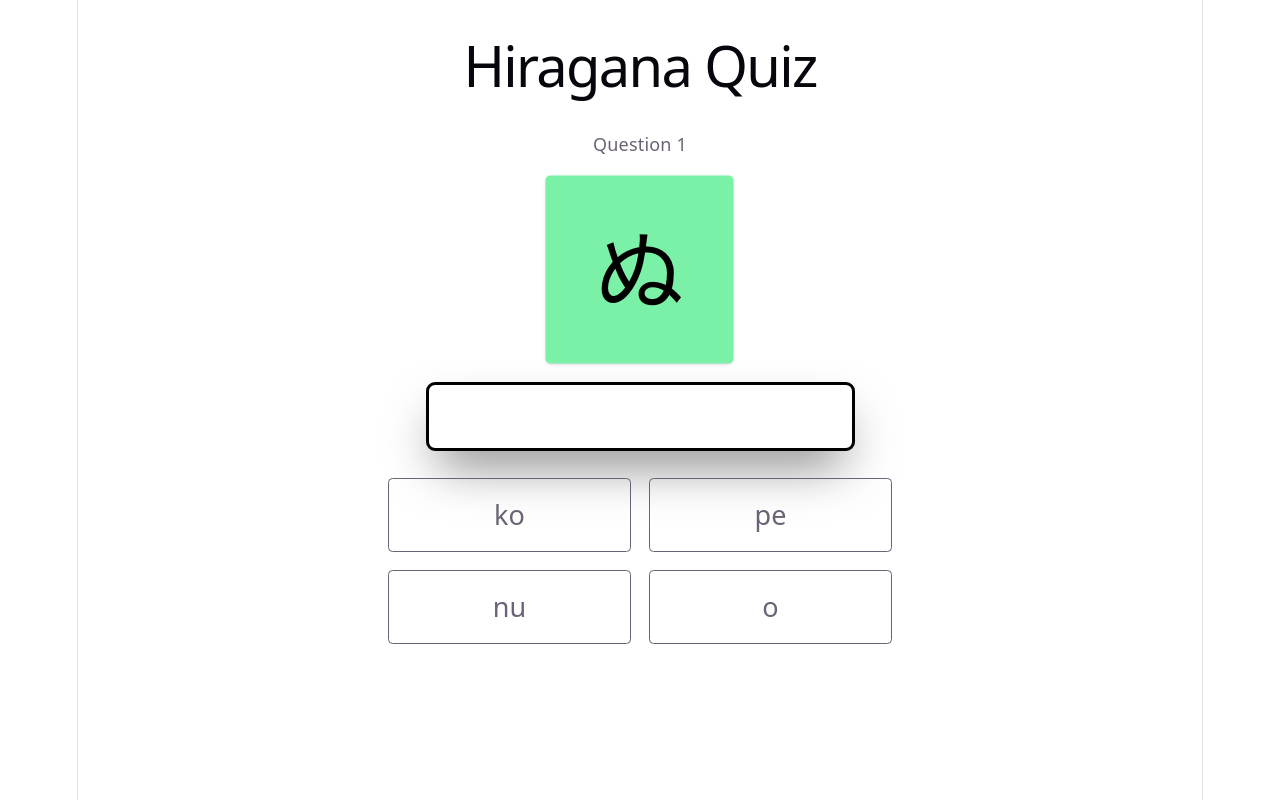
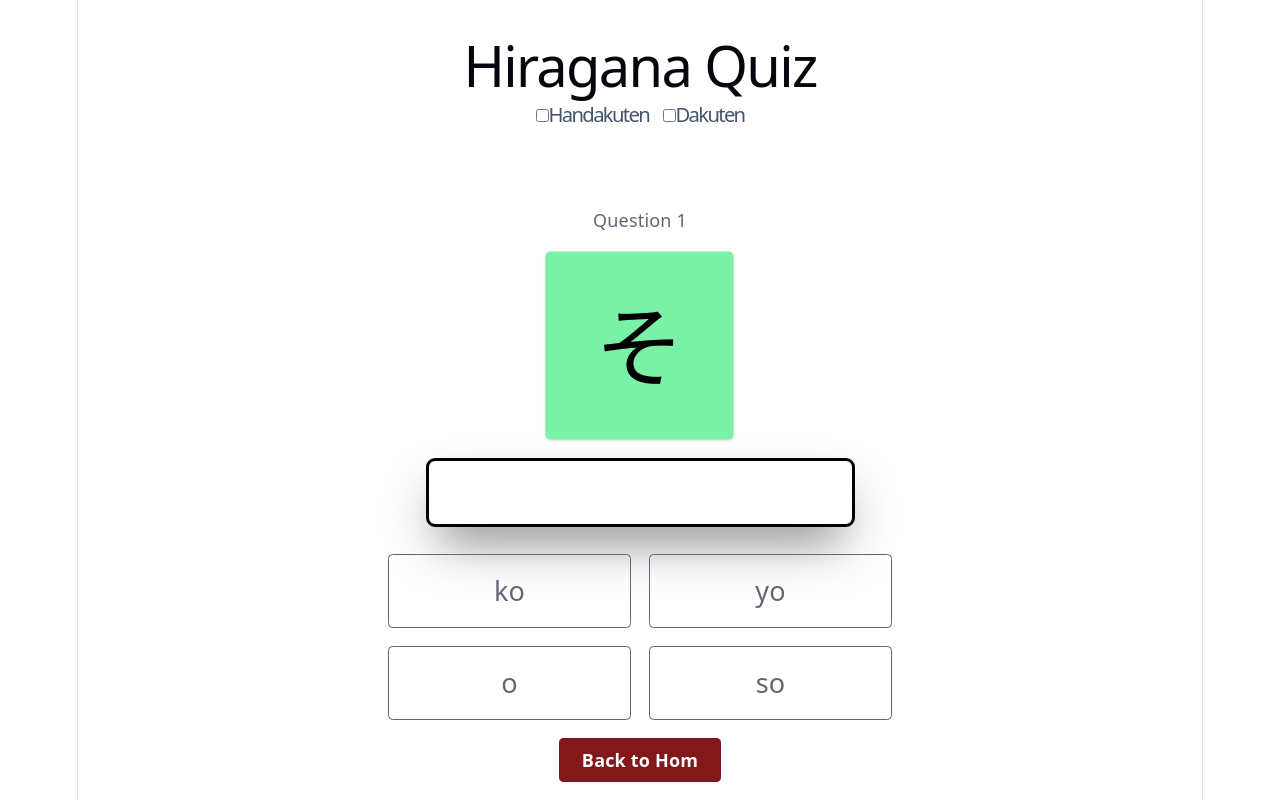
Before and after one commit to erickpurbaya/SiPalingAntek, a React (Vite) app: page /quiz/hiragana in a window 1280 px wide. Built offline with nearby package versions, Linux system fonts and the light colour scheme.

Commit message:
added Dakuten and Handakuten variation

```diff
--- a/src/App.tsx
+++ b/src/App.tsx
@@ -7,8 +7,7 @@ import './App.css'
 import { BrowserRouter, Routes, Route } from 'react-router-dom'
 import './style.css'
 import Home from "./pages/Home";
-import HiraganaQuiz from "./pages/Hiragana";
-import KatakanaQuiz from "./pages/Katakana";
+import BasicKana from "./pages/Basic";
 
 function App() {
   return (
@@ -16,14 +15,35 @@ function App() {
       <BrowserRouter>
         <Routes>
           <Route path='/' element={<Home />} />
+
+          {/* HIRAGANA ROUTE */}
           <Route
             path='/quiz/hiragana'
-            element={<HiraganaQuiz />}
+            element={<BasicKana type='hiragana' />}
           />
           <Route
+            path='/quiz/hiragana-dakuten'
+            element={<BasicKana type='hiragana' variation={['dakuten']} />}
+          />
+          <Route
+            path='/quiz/hiragana-handakuten'
+            element={<BasicKana type='hiragana' variation={['handakuten']} />}
+          />
+
+          {/* KATAKANA ROUTE */}
+          <Route
             path='/quiz/katakana'
-            element={<KatakanaQuiz />}
+            element={<BasicKana type='katakana' />}
           />
+          <Route
+            path='/quiz/katakana-dakuten'
+            element={<BasicKana type='katakana' variation={['dakuten']} />}
+          />
+          <Route
+            path='/quiz/katakana-handakuten'
+            element={<BasicKana type='katakana' variation={['handakuten']} />}
+          />
+
         </Routes>
       </BrowserRouter>
     </>
--- a/src/pages/Hiragana.tsx
+++ b/src/pages/Basic.tsx
@@ -1,51 +1,41 @@
 import { useState, useRef, useEffect } from "react";
-import { kanaList, type Kana } from "../syllabary";
+import { Link } from "react-router-dom";
+import { type Kana } from "../syllabary";
+import { generateQuestion, getKanaList } from "../utilities/quiz";
+import { AnswerSound } from "../utilities/quiz";
+import { CapitalizeFirstWord } from "../utilities/general";
 import "../style.css";
 
-function getRandomItem<T>(items: T[]): T {
-  return items[Math.floor(Math.random() * items.length)];
-}
+const variationChoice = ['handakuten', 'dakuten'];
 
-function shuffle<T>(items: T[]): T[] {
-  return [...items].sort(() => Math.random() - 0.5);
-}
+export default function BasicKana({
+    type = 'hiragana',
+    variation = ['basic']
+  } : {
+    type?: string,
+    variation?: string[] }
+  ) {
 
-const hiraganaList = kanaList.filter(
-  kana => kana.type === "hiragana"
-);
+  const [kanaVariations, setKanaVariations] = useState<string[]>(variation) // Checkboxes for kana variations
+  const [previousVariations, setPreviousVariation] = useState<string[]>(variation) // Check if the requested variations the same as before
 
-function generateQuestion() {
-  const correct = getRandomItem(hiraganaList);
+  const [requestedKana, setRequestedKana] = useState<Kana[]>(getKanaList(type, kanaVariations));
 
-  const wrongAnswers = shuffle(
-    hiraganaList.filter(
-      kana => kana.kana !== correct.kana
-    )
-  ).slice(0, 3);
+  const playCorrect = useSound(AnswerSound.correct);
+  const playCorrectStreak = useSound(AnswerSound.streak);
+  const playWrong = useSound(AnswerSound.incorrect);
 
-  const answers = shuffle([
-    correct,
-    ...wrongAnswers,
-  ]);
-
-  return {
-    correct,
-    answers,
-  };
-}
-
-export default function Hiragana() {
-  const playCorrect = useSound('/sounds/benar.mp3');
-  const playCorrectStreak = useSound('/sounds/benar-streak.mp3');
-  const playWrong = useSound('/sounds/salah.mp3');
-
-  const [typeAnswer, setTypeAnswer] = useState<string>();
+  const [typeAnswer, setTypeAnswer] = useState<string>("");
   const [correctStreak, setCcorrectStreaj] = useState<number>(0);
   const [wrongIndicator, setWrongIndicator] = useState<boolean>(false);
   const [questionNo, setQuestionNo] = useState(1);
   const [question, setQuestion] = useState(
-    generateQuestion()
+    getQuestion()
   );
+
+  function getQuestion() {
+    return generateQuestion(requestedKana);
+  }
 
   function useSound(path: string) {
     const audioRef = useRef<HTMLAudioElement | null>(null);
@@ -68,7 +58,7 @@ export default function Hiragana() {
   function nextQuestion() {
     setCcorrectStreaj(prev => prev + 1)
     setQuestionNo(prev => prev + 1);
-    setQuestion(generateQuestion());
+    setQuestion(getQuestion());
     setTypeAnswer("");
     setWrongIndicator(false);
   }
@@ -76,7 +66,7 @@ export default function Hiragana() {
   function handleAnswer(selected: Kana) {
     if (selected.kana === question.correct.kana) {
       setQuestionNo(prev => prev + 1);
-      setQuestion(generateQuestion());
+      setQuestion(getQuestion());
     } else {
       alert("Wrong!");
     }
@@ -102,11 +92,47 @@ export default function Hiragana() {
     }
   }
 
+  function renewList() {
+    const newKanaList = getKanaList(type, kanaVariations);
+
+    // Renew kana list
+    setRequestedKana(newKanaList);
+    setQuestion(getQuestion())
+
+    // Remember previously requested variations, to diable request button.
+    setPreviousVariation(kanaVariations);
+  }
+
   return (
-    <div>
+    <div className="flex flex-col h-full min-h-screen">
       <h1 className="text-3xl font-bold mb-8">
-        Hiragana Quiz
+        {CapitalizeFirstWord(type)} Quiz
+        <div className="text-lg text-slate-600 flex gap-3 justify-center">
+          {/* {CapitalizeFirstWord(variation)} */}
+          {variationChoice.map((choice) => (
+            <label key={choice}>
+              <input
+                type='checkbox'
+                checked={kanaVariations.includes(choice)}
+                onClick={() =>
+                  setKanaVariations(prev =>
+                    prev.includes(choice)
+                      ? prev.filter(item => item !== choice)
+                      : [...prev, choice]
+                  )
+                }
+              />
+              {CapitalizeFirstWord(choice)}
+            </label>
+          ))}
+        </div>
       </h1>
+
+      <button
+        onClick={renewList}
+        className="text-white font-bold rounded-lg px-5 py-2 w-fit text-center">
+          Change
+      </button>
 
       <div className="flex flex-col items-center gap-6">
         <p>Question {questionNo}</p>
@@ -145,6 +171,10 @@ export default function Hiragana() {
           ))}
         </div>
       </div>
+
+      <div className="flex-1 flex items-end justify-center">
+        <Link to='/' className="bg-red-900 text-white font-bold rounded-sm px-5 py-2 my-4">Back to Hom</Link>
+      </div>
     </div>
   );
 }
--- a/src/pages/Home.tsx
+++ b/src/pages/Home.tsx
@@ -2,12 +2,30 @@ import { Link } from 'react-router-dom';
 
 export default function Home() {
   return (
-    <div>
-        <h1 className="">Selamat Datang!</h1>
-        <h2>Silahkan pilih mode latihan.</h2>
+    <div className='p-5 relative'>
+        <h1 className="flex flex-col gap-4">Selamat Datang!
+            <p className='text-slate-500 text-lg'>Silahkan pilih mode latihan.</p>
+        </h1>
+
         <div className="flex gap-3 text-white justify-center">
-            <Link className='bg-slate-800 rounded-lg font-bold px-5 py-3 hover:bg-slate-700 duration-100 transition-all' to='/quiz/hiragana'>Hiragana</Link>
-            <Link className='bg-slate-800 rounded-lg font-bold px-5 py-3 hover:bg-slate-700 duration-100 transition-all' to='/quiz/katakana'>Katakana</Link>
+
+            {/* HIRAGANA */}
+            <div data-div='parent-button-kana' className='flex flex-col gap-4'>
+                <Link className='bg-slate-800 rounded-lg font-bold px-5 py-3 hover:bg-slate-700 duration-100 transition-all' to='/quiz/hiragana'>Hiragana</Link>
+                <div data-div='button-kana' className='flex gap-3'>
+                    <Link data-div='button-kana-variation' className='bg-slate-800 rounded-lg font-bold px-5 flex-1 text-auto py-3 hover:bg-slate-700 duration-100 transition-all' to='/quiz/hiragana-dakuten'>Dakuten</Link>
+                    <Link data-div='button-kana-variation' className='bg-slate-800 rounded-lg font-bold px-5 flex-1 text-auto py-3 hover:bg-slate-700 duration-100 transition-all' to='/quiz/hiragana-handakuten'>Handakuten</Link>
+                </div>
+            </div>
+
+            {/* KATAKANA */}
+            <div data-div='parent-button-kana' className='flex flex-col gap-4'>
+                <Link className='bg-slate-800 rounded-lg font-bold px-5 py-3 hover:bg-slate-700 duration-100 transition-all' to='/quiz/katakana'>Katakana</Link>
+                <div data-div='button-kana' className='flex gap-3'>
+                    <Link data-div='button-kana-variation' className='bg-slate-800 rounded-lg font-bold px-5 flex-1 text-auto py-3 hover:bg-slate-700 duration-100 transition-all' to='/quiz/katakana-dakuten'>Dakuten</Link>
+                    <Link data-div='button-kana-variation' className='bg-slate-800 rounded-lg font-bold px-5 flex-1 text-auto py-3 hover:bg-slate-700 duration-100 transition-all' to='/quiz/katakana-handakuten'>Handakuten</Link>
+                </div>
+            </div>
         </div>
     </div>
 )}
--- /dev/null
+++ b/src/utilities/general.tsx
@@ -0,0 +1,3 @@
+export function CapitalizeFirstWord(word) {
+  return word.charAt(0).toUpperCase() + word.slice(1);
+}
--- /dev/null
+++ b/src/utilities/quiz.tsx
@@ -0,0 +1,41 @@
+import { kanaList, type Kana } from "../syllabary";
+
+export const AnswerSound = {
+    correct: '/sounds/benar.mp3',
+    streak: '/sounds/benar-streak.mp3',
+    incorrect: '/sounds/salah.mp3'
+}
+
+export function getRandomItem<T>(items: T[]): T {
+  return items[Math.floor(Math.random() * items.length)];
+}
+
+export function shuffle<T>(items: T[]): T[] {
+  return [...items].sort(() => Math.random() - 0.5);
+}
+
+export const getKanaList = (type: string, variation: string[] = ['basic']): Kana[] => {
+    return kanaList.filter(
+        kana => kana.type === type &&  variation.includes(kana.category)
+    )
+};
+
+export function generateQuestion(kanaList: Kana[]) {
+  const correct = getRandomItem(kanaList);
+
+  const wrongAnswers = shuffle(
+    kanaList.filter(
+      kana => kana.kana !== correct.kana
+    )
+  ).slice(0, 3);
+
+  const answers = shuffle([
+    correct,
+    ...wrongAnswers,
+  ]);
+
+  return {
+    correct,
+    answers,
+  };
+}
```
Also changed, not shown: src/syllabary.tsx (+69 -1 lines), 1 other file (tests, documents, lock files or other folders).
